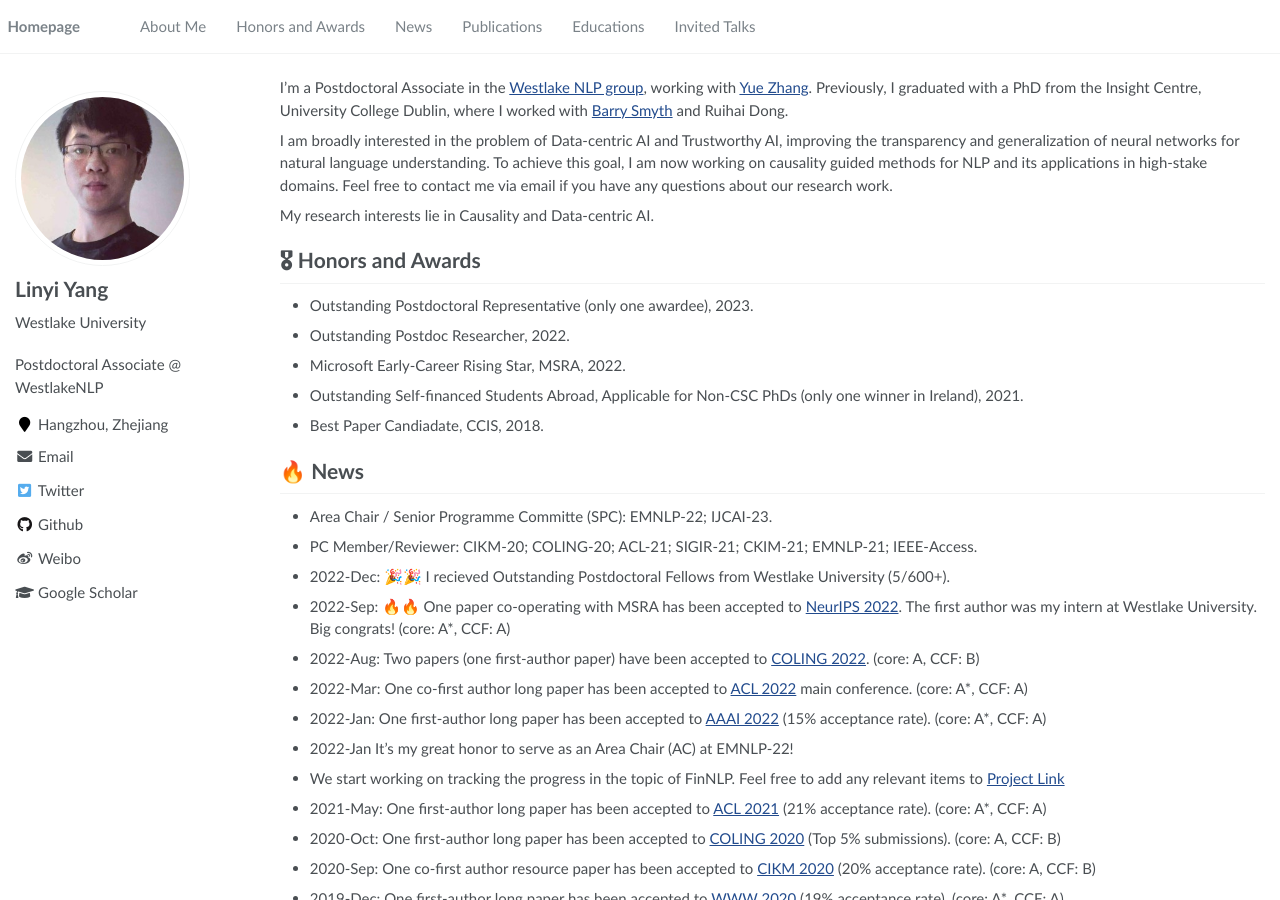
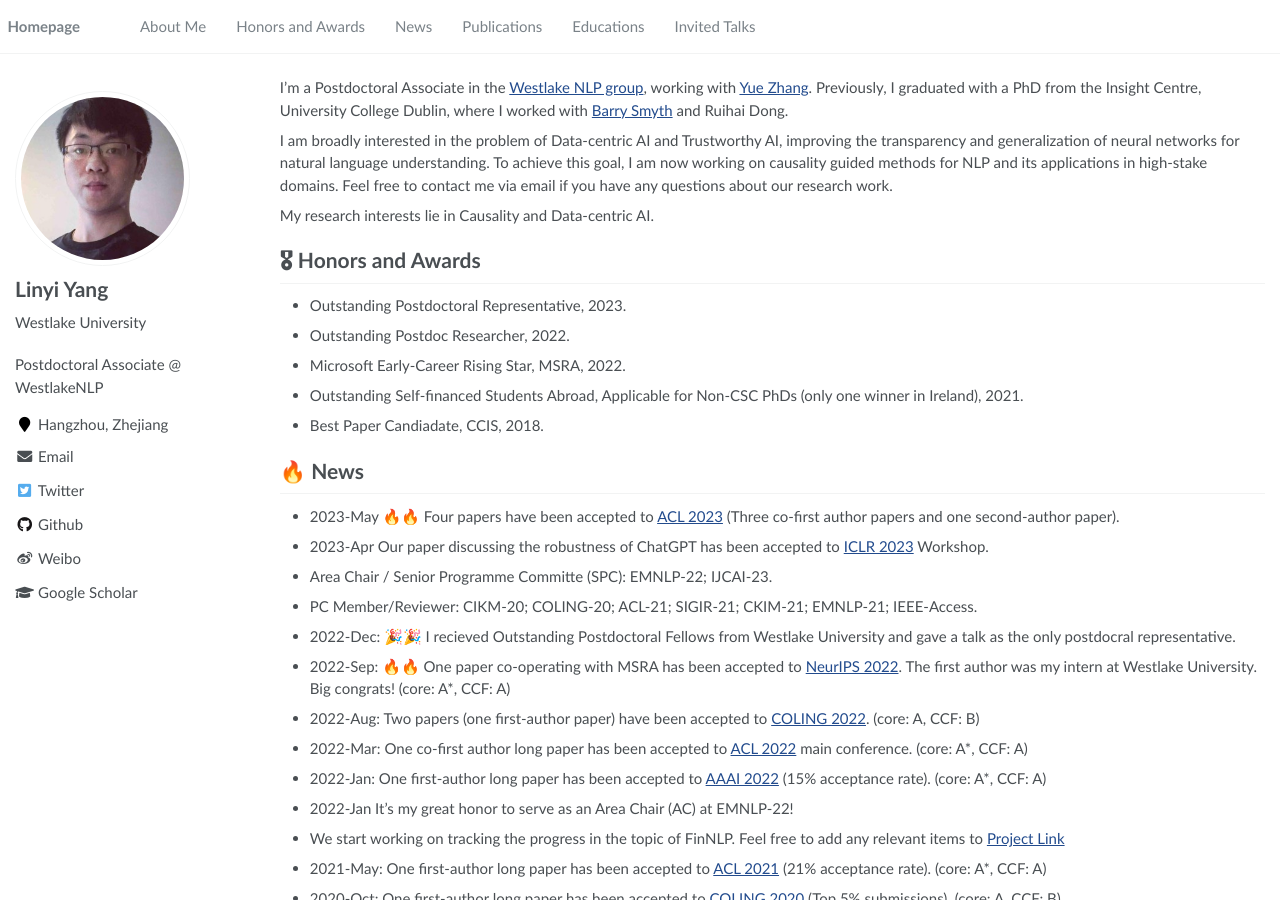
Before and after one commit to YangLinyi/yanglinyi.github.io, a Jekyll site: the page built from _pages/about.md, in a window 1280 px wide and 900 px high. Built offline with Jekyll 4.4.1, drawn with Linux system fonts in a browser that asks for light colours.

Commit message:
Update about.md

```diff
--- a/_pages/about.md
+++ b/_pages/about.md
@@ -26,16 +26,18 @@ My research interests lie in Causality and Data-centric AI.
 
 # 🎖 Honors and Awards
 
-- Outstanding Postdoctoral Representative (only one awardee), 2023.
+- Outstanding Postdoctoral Representative, 2023.
 - Outstanding Postdoc Researcher, 2022.
 - Microsoft Early-Career Rising Star, MSRA, 2022.
 - Outstanding Self-financed Students Abroad, Applicable for Non-CSC PhDs (only one winner in Ireland), 2021.
 - Best Paper Candiadate, CCIS, 2018.
 
 # 🔥 News
+- 2023-May 🔥🔥 Four papers have been accepted to [ACL 2023](https://2023.aclweb.org/) (Three co-first author papers and one second-author paper).
+- 2023-Apr Our paper discussing the robustness of ChatGPT has been accepted to [ICLR 2023](https://arxiv.org/abs/2302.12095) Workshop.
 - Area Chair / Senior Programme Committe (SPC): EMNLP-22; IJCAI-23.
 - PC Member/Reviewer: CIKM-20; COLING-20; ACL-21; SIGIR-21; CKIM-21; EMNLP-21; IEEE-Access.
-- 2022-Dec: 🎉🎉 I recieved Outstanding Postdoctoral Fellows from Westlake University (5/600+).
+- 2022-Dec: 🎉🎉 I recieved Outstanding Postdoctoral Fellows from Westlake University and gave a talk as the only postdocral representative.
 - 2022-Sep: 🔥🔥 One paper co-operating with MSRA has been accepted to [NeurIPS 2022](https://arxiv.org/pdf/2208.07204/). The first author was my intern at Westlake University. Big congrats! (core: A*, CCF: A)
 - 2022-Aug:  Two papers (one first-author paper) have been accepted to [COLING 2022](https://coling2022.org/). (core: A, CCF: B)
 - 2022-Mar: One co-first author long paper has been accepted to [ACL 2022](https://www.2022.aclweb.org/) main conference. (core: A*, CCF: A)
```
